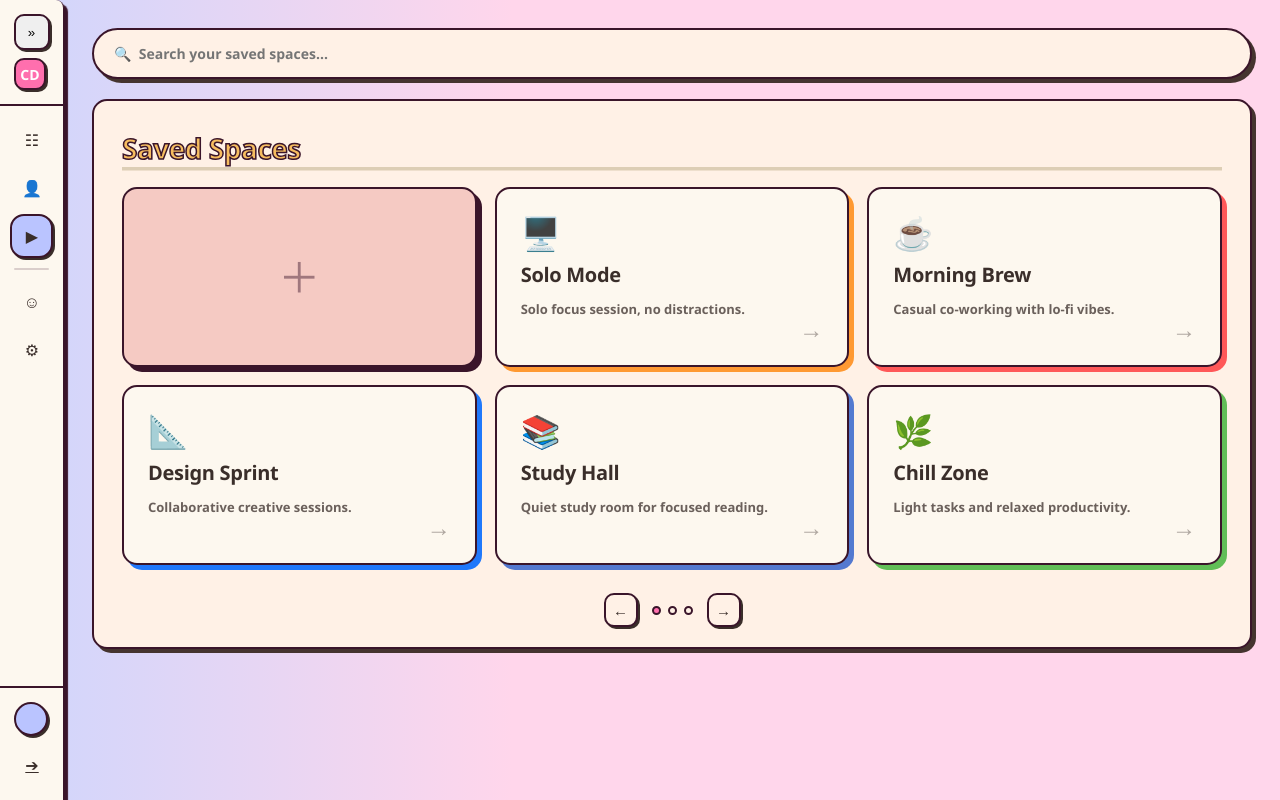
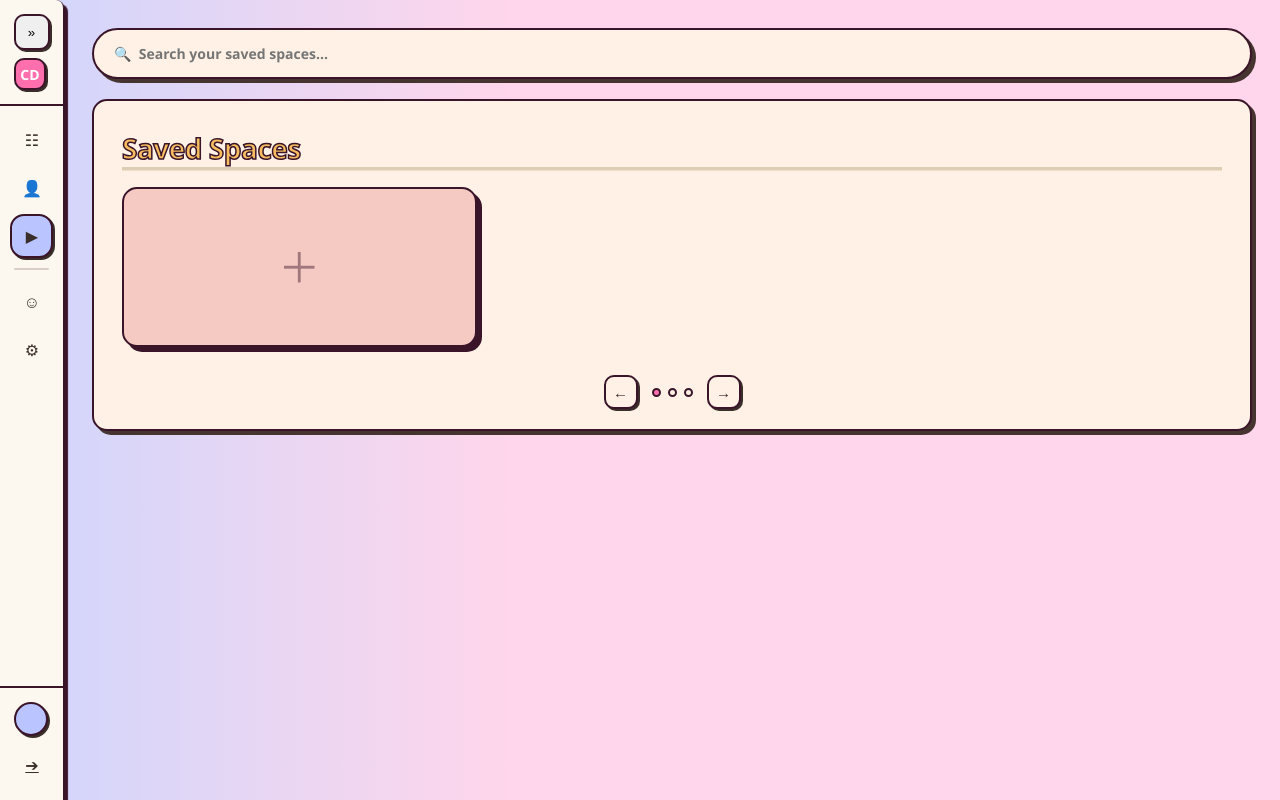
Before and after one commit to ao3Bean/CSE299_Project, a Django app: page /rooms/ in a window 1280 px wide. Run offline with Django 5.2, Linux system fonts and the light colour scheme.

Commit message:
updated room views and urls with create room and room loading logic; removed placeholder room cards

```diff
--- a/support/room/urls.py
+++ b/support/room/urls.py
@@ -3,7 +3,8 @@ from . import views
 
 urlpatterns = [
     path('rooms/', views.rooms, name='rooms'),
-    path('rooms/<uuid:room_id>/', views.room_detail, name='room_detail'),
+    path('room/<uuid:room_id>/', views.chatroom_view, name='chatroom'),
     path('community/', views.community, name='community'),
-    path('chatroom/', views.chatroom, name='chatroom'),
+    # path('chatroom/', views.chatroom, name='chatroom'),
+    path('room/create/', views.create_room, name='create_room'),
 ]
--- a/support/room/views.py
+++ b/support/room/views.py
@@ -1,6 +1,9 @@
-from django.shortcuts import render, get_object_or_404
+from django.shortcuts import render, get_object_or_404, redirect
 from .models import Room
 from django.http import HttpResponse
+from django.contrib.auth.decorators import login_required
+from django.http import JsonResponse
+import json
 
 # Create your views here.
 def community(request):
@@ -15,3 +18,43 @@ def chatroom(request):
 def room_detail(request, room_id):
     room_obj = get_object_or_404(Room, room_id=room_id)
     return render(request, "room/room_detail.html", {"room": room_obj})
+
+
+@login_required
+def rooms_view(request):
+    # Only show rooms hosted by this user (their saved spaces)
+    saved_rooms = Room.objects.filter(host=request.user, is_saved=True)
+    return render(request, 'rooms.html', {'rooms': saved_rooms})
+
+
+@login_required
+def community_view(request):
+    # Only show public saved rooms
+    public_rooms = Room.objects.filter(is_private=False, is_saved=True)
+    return render(request, 'community.html', {'rooms': public_rooms})
+
+
+@login_required
+def create_room(request):
+    if request.method == 'POST':
+        data = json.loads(request.body)
+        room = Room.objects.create(
+            name=data.get('name', 'My Room'),
+            description=data.get('description', ''),
+            is_private=data.get('is_private', False),
+            passcode=data.get('passcode', None),
+            host=request.user,
+            is_saved=True,  # for now all created rooms are saved
+        )
+        return JsonResponse({
+            'success': True,
+            'room_id': str(room.room_id),
+            'redirect': f'/room/{room.room_id}/'
+        })
+    return JsonResponse({'success': False}, status=400)
+
+
+@login_required
+def chatroom_view(request, room_id):
+    room = get_object_or_404(Room, room_id=room_id)
+    return render(request, 'chatroom.html', {'rooms': room})
--- a/support/templates/rooms.html
+++ b/support/templates/rooms.html
@@ -28,52 +28,11 @@
         </a>
 
         <!-- Room Cards — will replace with DTL loop laterrr endwhile similar to php-->
-    {% for room in rooms %}
-        <a href="#" class="dash-card dash-card-{{ room.color|default:'orange' }}">
-            <div class="dash-card-icon">{{ room.icon|default:"🖥️" }}</div>
-            <h3 class="dash-card-title">{{ room.name|default:"Placeholder Room" }}</h3>
-            <p class="dash-card-desc">
-            {{ room.description|default:"Solo focus session, no distractions." }}
-            </p>
-            <div class="dash-card-arrow">&rarr;</div>
-        </a>
+    <!-- {% for room in rooms %}
+
         {% empty %}
 
-        <a href="{% url 'chatroom' %}" class="dash-card dash-card-orange">
-            <div class="dash-card-icon">🖥️</div>
-         <h3 class="dash-card-title">Solo Mode</h3>
-            <p class="dash-card-desc">Solo focus session, no distractions.</p>
-            <div class="dash-card-arrow">&rarr;</div>
-        </a>
-
-        <a href="#" class="dash-card dash-card-coral">
-            <div class="dash-card-icon">☕</div>
-           <h3 class="dash-card-title">Morning Brew</h3>
-            <p class="dash-card-desc">Casual co-working with lo-fi vibes.</p>
-            <div class="dash-card-arrow">&rarr;</div>
-        </a>
-
-        <a href="#" class="dash-card dash-card-blue">
-            <div class="dash-card-icon">📐</div>
-            <h3 class="dash-card-title">Design Sprint</h3>
-            <p class="dash-card-desc">Collaborative creative sessions.</p>
-            <div class="dash-card-arrow">&rarr;</div>
-        </a>
-
-        <a href="#" class="dash-card dash-card-light-blue">
-            <div class="dash-card-icon">📚</div>
-            <h3 class="dash-card-title">Study Hall</h3>
-            <p class="dash-card-desc">Quiet study room for focused reading.</p>
-            <div class="dash-card-arrow">&rarr;</div>
-        </a>
-
-        <a href="#" class="dash-card dash-card-green">
-            <div class="dash-card-icon">🌿</div>
-            <h3 class="dash-card-title">Chill Zone</h3>
-            <p class="dash-card-desc">Light tasks and relaxed productivity.</p>
-            <div class="dash-card-arrow">&rarr;</div>
-        </a>
-  {% endfor %}
+  {% endfor %} -->
     </div>
 
     <!-- Pagination
```
Also changed, not shown: support/room/templatetags/rooms_extras.py (added, +9 -0 lines), support/room/templatetags/__init__.py (added).
